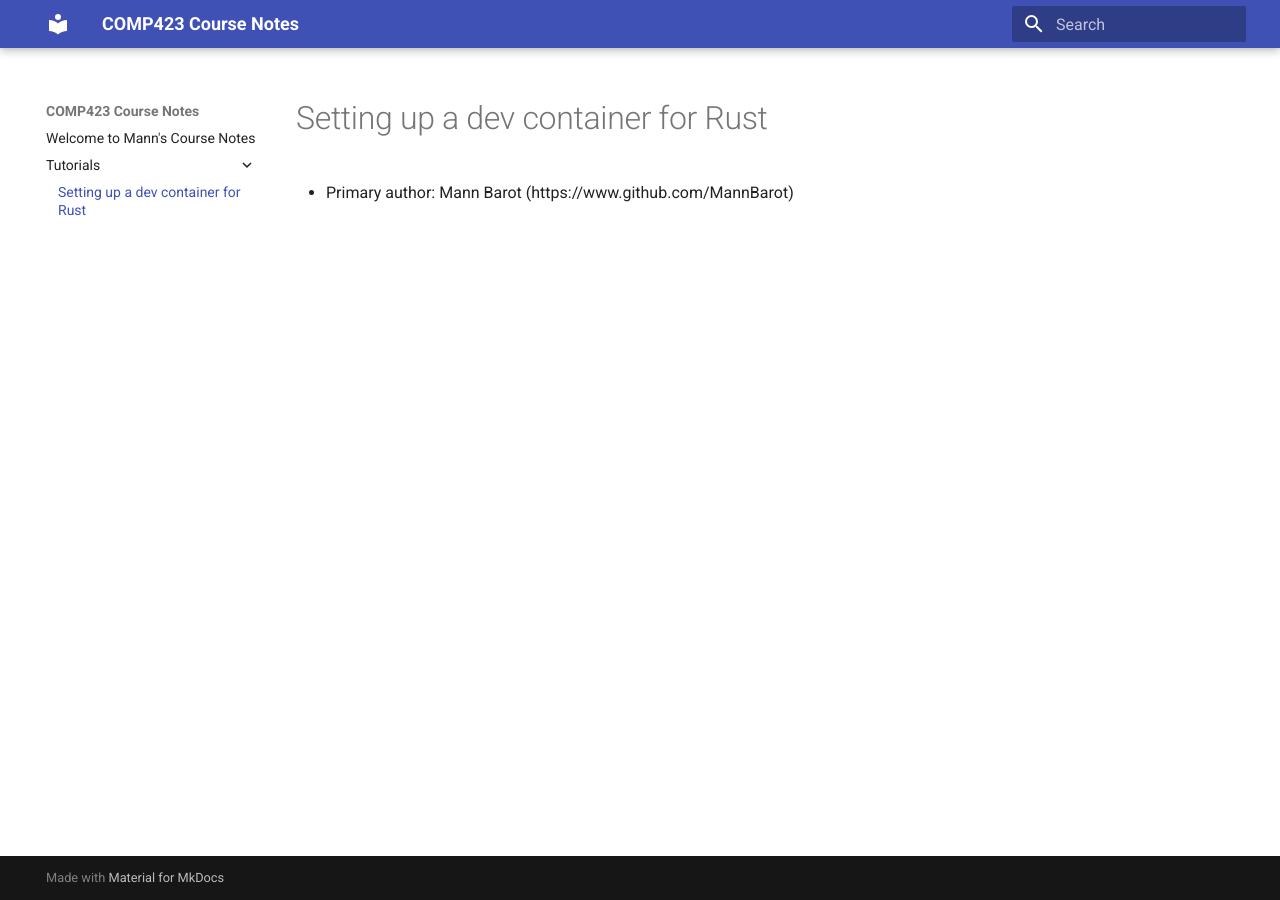
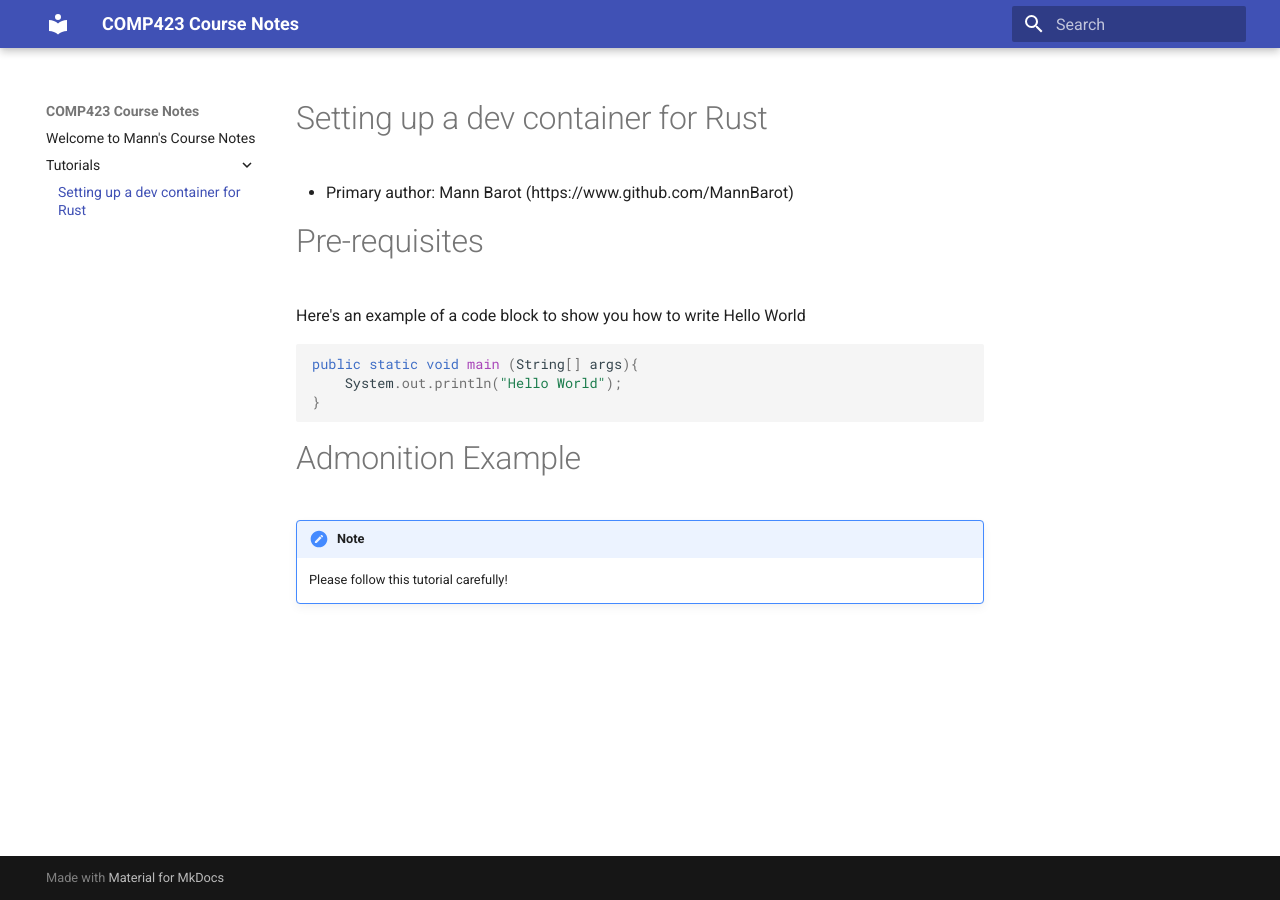
Before and after one commit to MannBarot/comp423-course-notes, an MkDocs documentation site: the page built from docs/tutorials/rust-setup.md, in a window 1280 px wide. Built offline with MkDocs 1.6.1 and Material for MkDocs 9.7.7, drawn with Linux system fonts in a browser that asks for light colours.

Commit message:
added updated mkdocs.yml & rust-setup from extensions branch

````diff
--- a/docs/tutorials/rust-setup.md
+++ b/docs/tutorials/rust-setup.md
@@ -1,3 +1,15 @@
 # Setting up a dev container for Rust
 
 * Primary author: Mann Barot (https://www.github.com/MannBarot)
+
+# Pre-requisites
+
+Here's an example of a code block to show you how to write Hello World
+```java
+public static void main (String[] args){
+    System.out.println("Hello World");
+}
+```
+# Admonition Example
+!!! note
+    Please follow this tutorial carefully!
--- a/mkdocs.yml
+++ b/mkdocs.yml
@@ -1,3 +1,17 @@
 site_name: COMP423 Course Notes
 theme:
   name: material
+markdown_extensions:
+  - codehilite:
+      guess_lang: false
+      linenums: true
+  - pymdownx.highlight:
+      anchor_linenums: true
+      line_spans: __span
+      pygments_lang_class: true
+  - pymdownx.inlinehilite
+  - pymdownx.snippets
+  - pymdownx.superfences
+  - admonition
+  - pymdownx.details
+  - pymdownx.superfences
````
